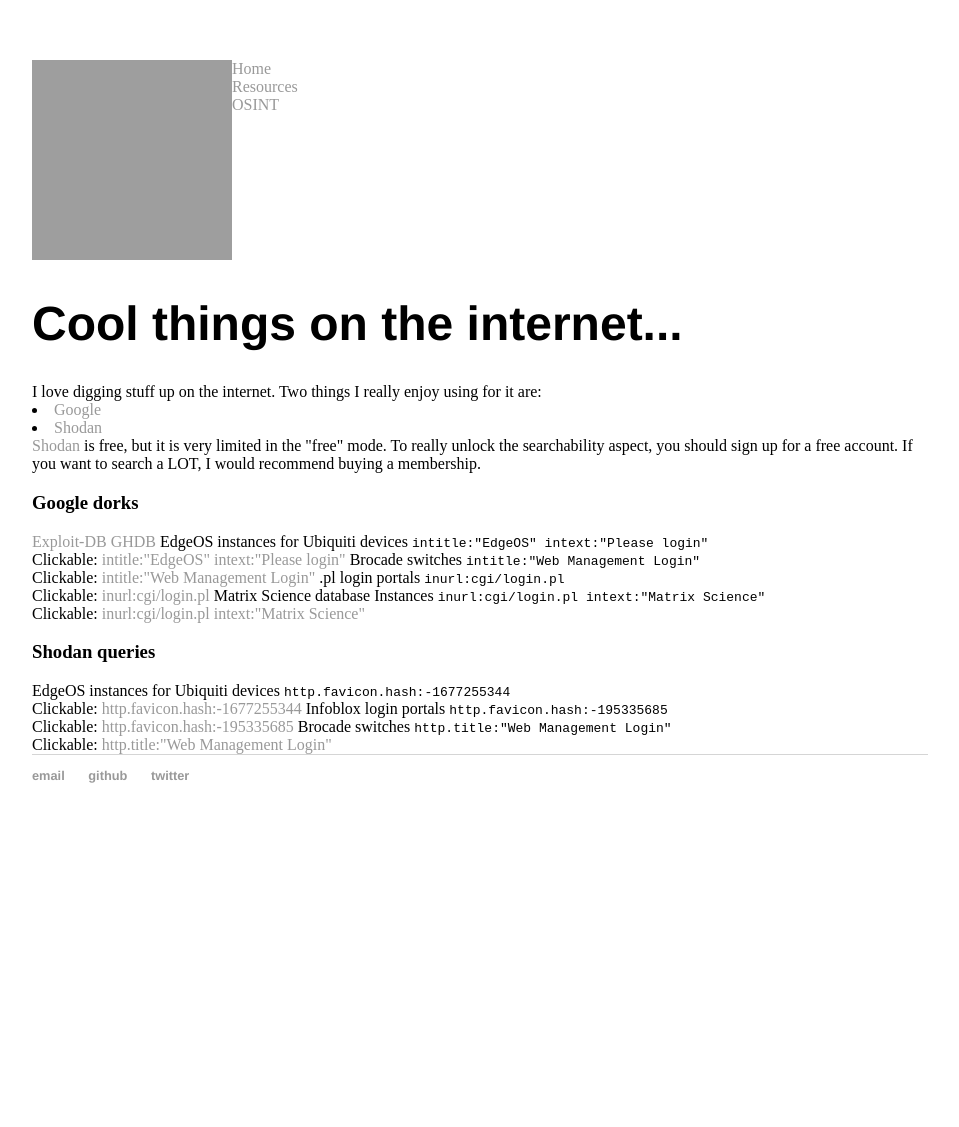
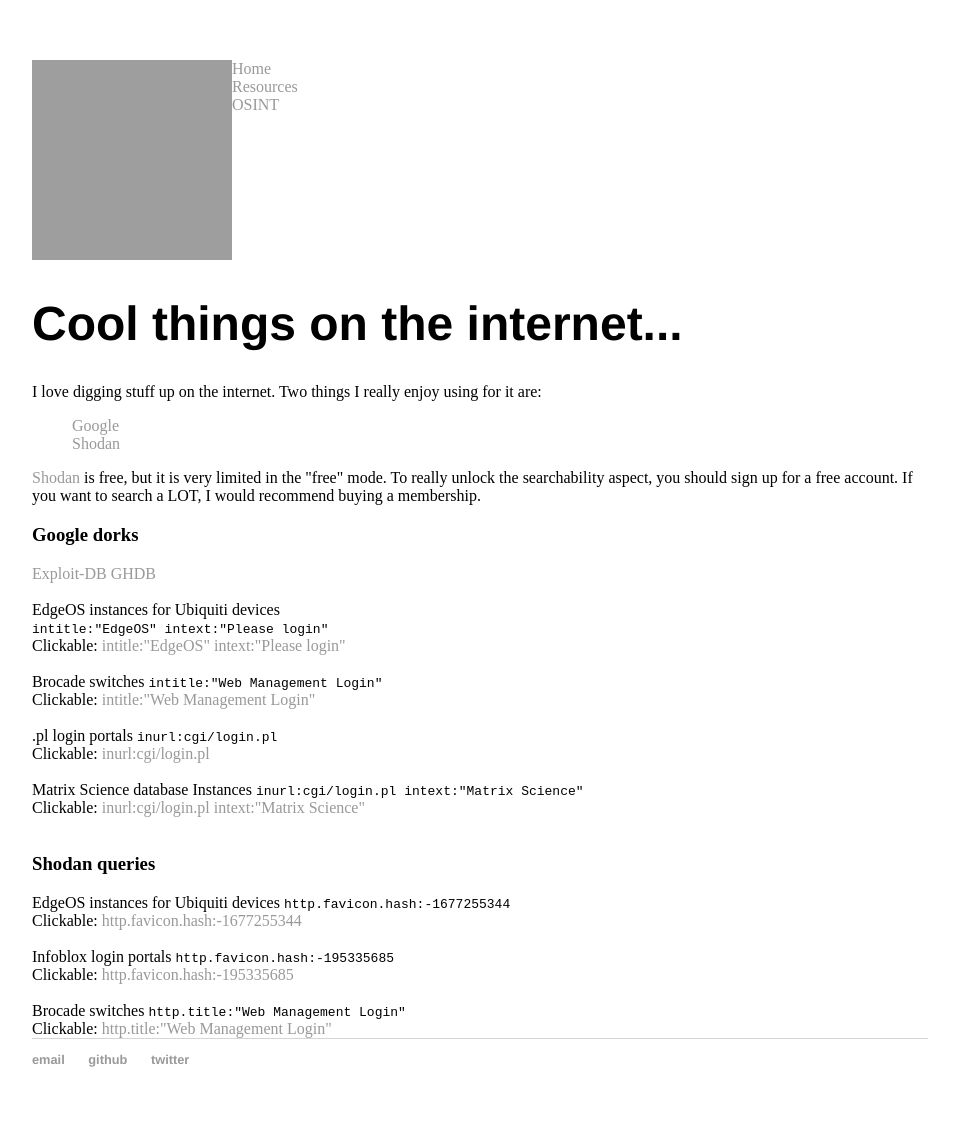
Before and after one commit to mcorybillington/mcorybillington.github.io, a Jekyll site: the page built from osint/index.html, in a window 1280 px wide. Shown: the whole page, without its empty margins (160-1119 px from the left). Built offline with Jekyll 4.4.1, drawn with Linux system fonts in a browser that asks for light colours; before the commit the page ends 900 px from its top, so only the background shows below that; grey boxes are pictures that could not be loaded.

Commit message:
Added line breaks

```diff
--- a/osint/index.html
+++ b/osint/index.html
@@ -5,37 +5,53 @@
 <div class="about">
     <h1>Cool things on the internet...</h1>
         I love digging stuff up on the internet. Two things I really enjoy using for it are:
+        <ul>
             <li><a href="https://www.google.com">Google</a></li>
             <li><a href="https://shodan.io">Shodan</a></li>
         </ul>
         <a href="https://shodan.io">Shodan</a> is free, but it is very limited in the "free" mode. To really unlock the searchability aspect, you should sign up for a free account. If you want to search a LOT, I would recommend buying a membership.
     <h3>Google dorks</h3>
     <a href="https://www.exploit-db.com/google-hacking-database?author=10095">Exploit-DB GHDB</a>
+    <br>
+    <br>
     EdgeOS instances for Ubiquiti devices
+    <br>
     <code>intitle:"EdgeOS" intext:"Please login"</code>
     <br>
     Clickable: <a href="https://www.google.com/search?client=firefox-b-d&channel=trow&q=intitle%3A%22EdgeOS%22+intext%3A%22Please+login%22">intitle:"EdgeOS" intext:"Please login"</a>
+    <br>
+    <br>
     Brocade switches
     <code>intitle:"Web Management Login"</code>
     <br>
     Clickable: <a href="https://www.google.com/search?client=firefox-b-d&channel=trow&q=intitle%3A%22Web+Management+Login%22">intitle:"Web Management Login"</a>
+    <br>
+    <br>
     .pl login portals
     <code>inurl:cgi/login.pl</code>
     <br>
      Clickable: <a href="https://www.google.com/search?client=firefox-b-d&channel=trow&q=inurl%3Acgi%2Flogin.pl">inurl:cgi/login.pl</a>
+    <br>
+    <br>
     Matrix Science database Instances
     <code>inurl:cgi/login.pl intext:"Matrix Science"</code>
     <br>
     Clickable: <a href="https://www.google.com/search?client=firefox-b-d&channel=trow&q=inurl%3Acgi%2Flogin.pl+intext%3A%22Matrix+Science%22">inurl:cgi/login.pl intext:"Matrix Science"</a>
+    <br>
+    <br>
     <h3>Shodan queries</h3>
     EdgeOS instances for Ubiquiti devices
     <code>http.favicon.hash:-1677255344</code>
     <br>
     Clickable: <a href="https://www.shodan.io/search?query=http.favicon.hash%3A-1677255344">http.favicon.hash:-1677255344</a>
+    <br>
+    <br>
     Infoblox login portals
     <code>http.favicon.hash:-195335685</code>
     <br>
     Clickable: <a href="https://www.shodan.io/search?query=http.favicon.hash%3A-195335685">http.favicon.hash:-195335685</a>
+    <br>
+    <br>
     Brocade switches
     <code>http.title:"Web Management Login"</code>
     <br>
```
